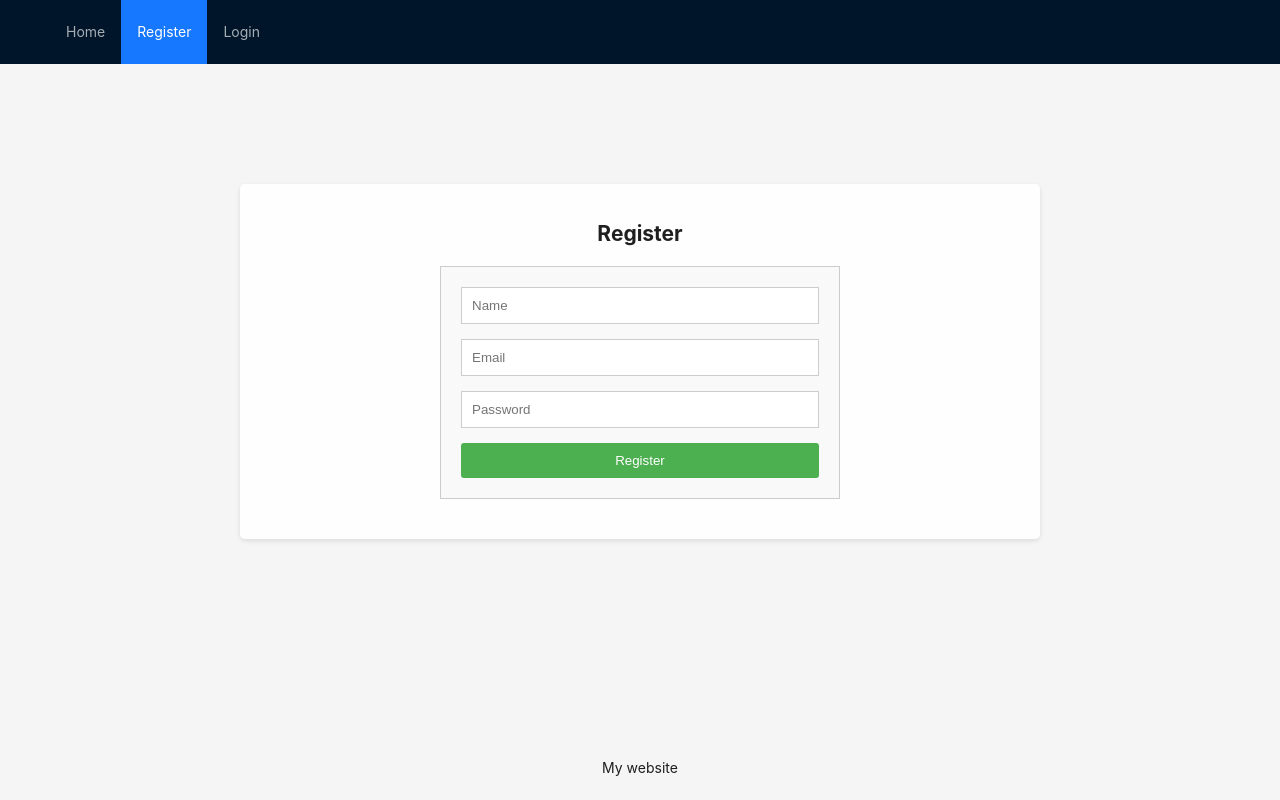
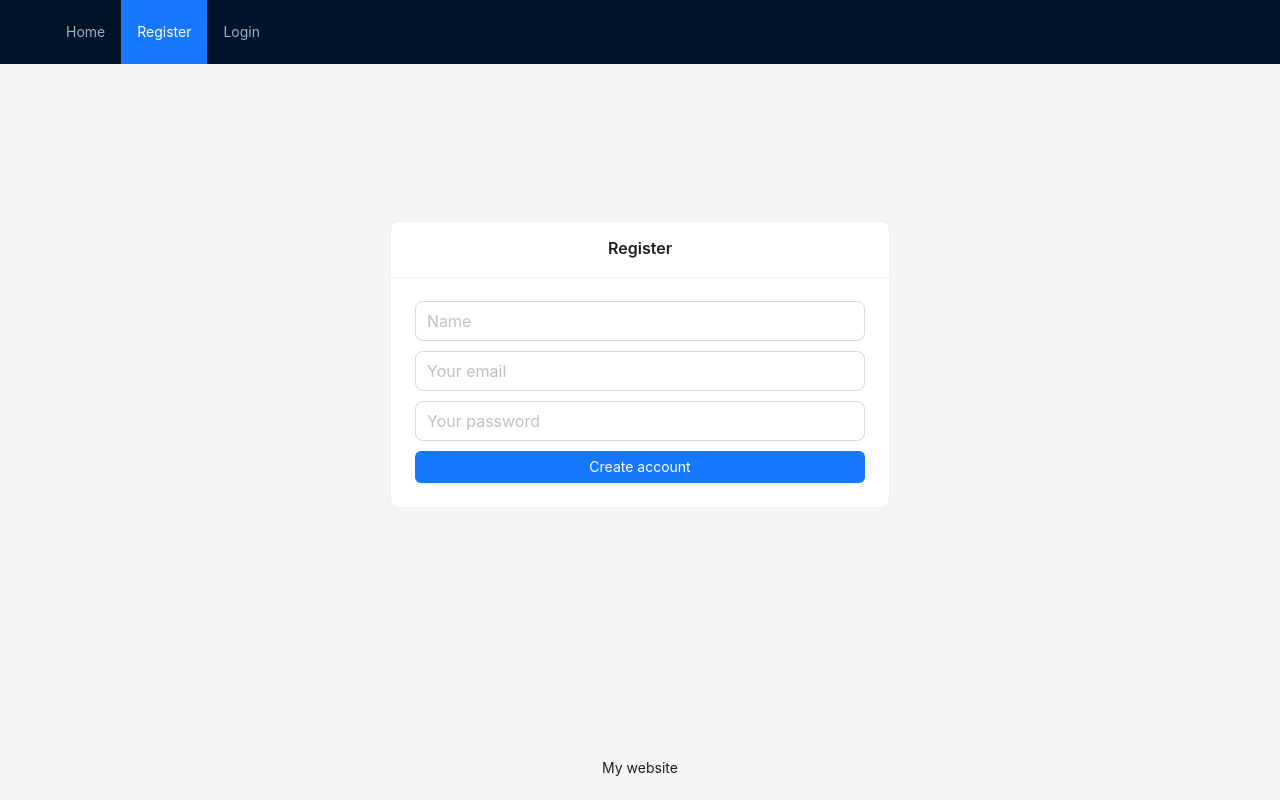
Before and after one commit to uo271288/Present4U_frontend-AntDesign, a React (Create React App) app: page /login in a window 1280 px wide. Both pictures are taken after a click on the item "Register". Built offline with nearby package versions, Linux system fonts and the light colour scheme.

Commit message:
Changed CreateUser to antd

```diff
--- a/src/Components/CreateUserComponent.js
+++ b/src/Components/CreateUserComponent.js
@@ -1,33 +1,24 @@
-import { useState } from "react"
+import { useRef, useState } from "react"
 import { useNavigate } from 'react-router-dom'
 import { backendURL } from "../Globals"
+import { Button, Card, Col, Input, Row, Alert } from "antd"
 
 let CreateUserComponent = () => {
 
     let [message, setMessage] = useState([])
-    let [name, setName] = useState("")
-    let [email, setEmail] = useState("")
-    let [password, setPassword] = useState("")
+    let name = useRef("")
+    let email = useRef("")
+    let password = useRef("")
     let navigate = useNavigate()
-
-    let changeName = (e) => {
-        setName(e.currentTarget.value)
-    }
-    let changeEmail = (e) => {
-        setEmail(e.currentTarget.value)
-    }
-    let changePassword = (e) => {
-        setPassword(e.currentTarget.value)
-    }
 
     let clickCreate = async () => {
         let response = await fetch(backendURL + "/users", {
             method: "POST",
             headers: { "Content-Type": "application/json" },
             body: JSON.stringify({
-                name: name,
-                email: email,
-                password: password
+                name: name.current.input.value,
+                email: email.current.input.value,
+                password: password.current.input.value
             })
         })
         if (response.ok) {
@@ -42,25 +33,23 @@ let CreateUserComponent = () => {
                 setMessage(finalError)
             }
         }
+        name.current.input.value = ""
+        email.current.input.value = ""
+        password.current.input.value = ""
     }
 
     return (
-        <div className="main-container">
-            <h2>Register</h2>
-            {message != null && message.map(e => { return <p className="errorMessage">{e}</p> })}
-            <div className="center-box">
-                <div className='form-group'>
-                    <input type='text' placeholder='Name' onChange={changeName} />
-                </div>
-                <div className='form-group'>
-                    <input type='text' placeholder='Email' onChange={changeEmail} />
-                </div>
-                <div className='form-group'>
-                    <input type='password' placeholder='Password' onChange={changePassword} />
-                </div>
-                <button onClick={clickCreate}>Register</button>
-            </div>
-        </div>
+        <Row align="middle" justify="center" style={{ minHeight: "70vh" }}>
+            <Col>
+                {message.length > 0 && <Alert type="error" message={message.map(e => { return <p className="errorMessage">{e}</p> })} />}
+                <Card align="middle" title="Register" style={{ width: "500px" }}>
+                    <Input ref={name} size="large" type="text" placeholder="Name" />
+                    <Input ref={email} size="large" style={{ marginTop: "10px" }} type="text" placeholder="Your email" />
+                    <Input ref={password} size="large" style={{ marginTop: "10px" }} type="password" placeholder="Your password" />
+                    <Button type="primary" style={{ marginTop: "10px" }} block onClick={clickCreate}>Create account</Button>
+                </Card>
+            </Col>
+        </Row>
     )
 }
 
```
